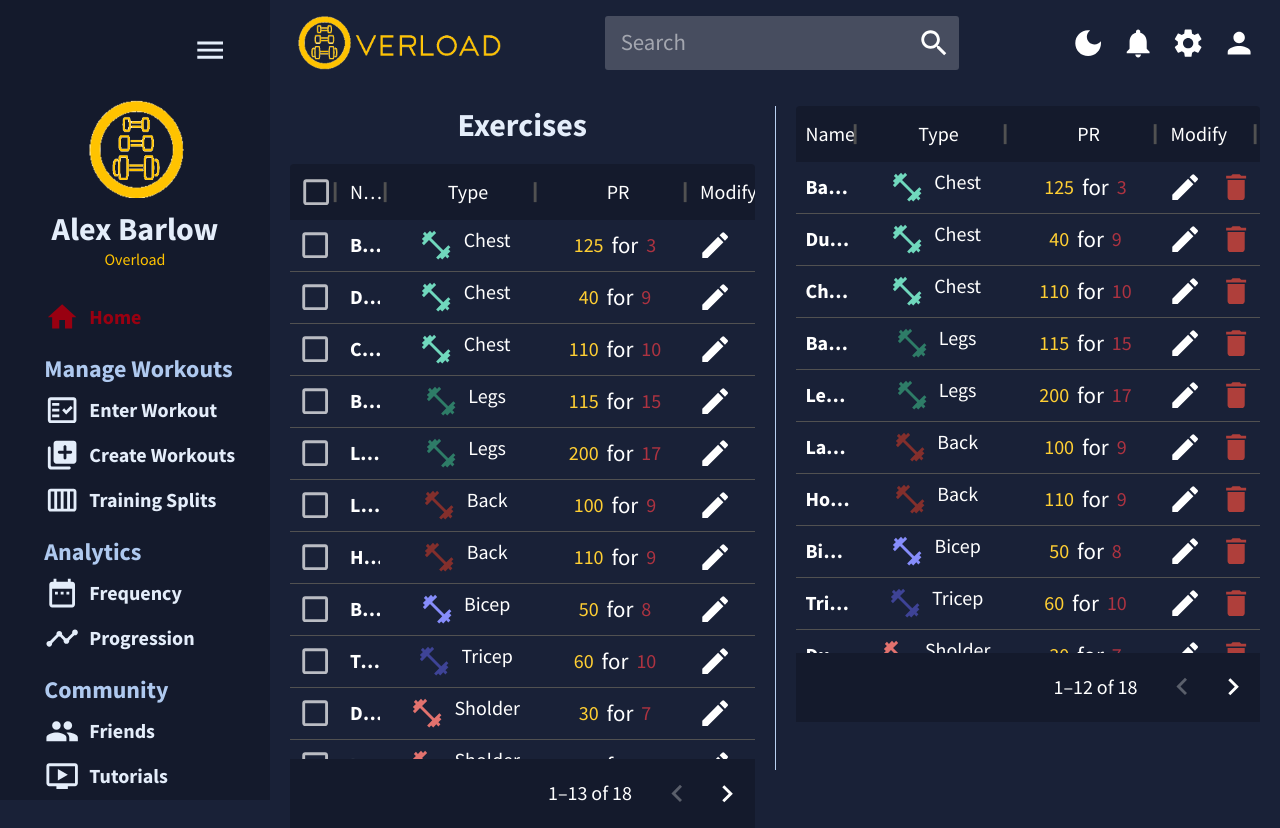
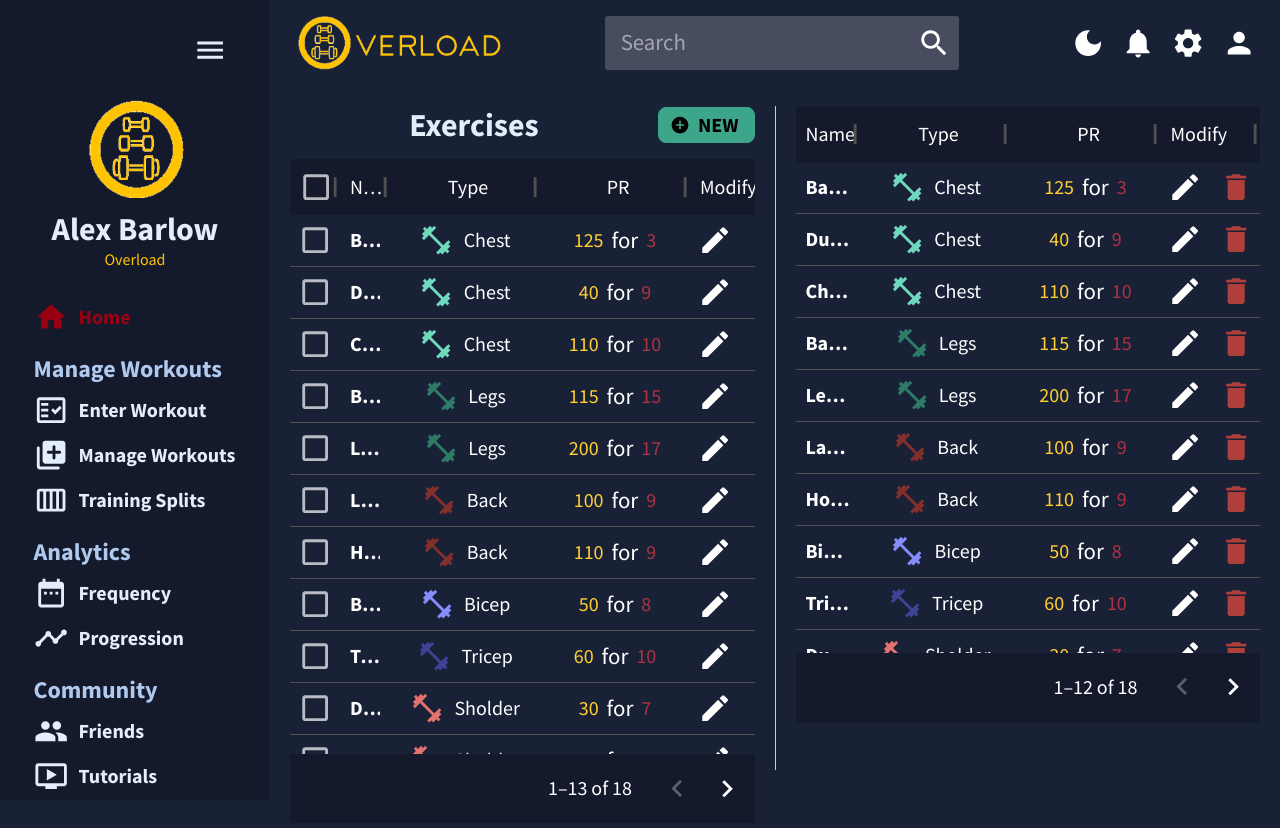
Before and after one commit to alexbarlow214/workout-frontend, a React (Create React App) app: page /workouts in a window 1280 px wide. Built offline with nearby package versions, Linux system fonts and the light colour scheme.

Commit message:
new exercise button

```diff
--- a/src/scenes/global/SideBar.jsx
+++ b/src/scenes/global/SideBar.jsx
@@ -104,7 +104,7 @@
                     </Box>
                     )}
                     {/* Menu Items */}
-                    <Box paddingLeft={isCollasped ? undefined : "9%"}>
+                    <Box paddingLeft={isCollasped ? undefined : "5%"}>
                         <Item
                             title = "Home"
                             to = "/"
@@ -125,7 +125,7 @@
                             setSelected={setSelected}
                         />
                         <Item
-                        title = "Create Workouts"
+                        title = "Manage Workouts"
                         to = "/workouts"
                         icon = {<LibraryAddRoundedIcon/>}
                         selected={selected}
--- a/src/scenes/workouts/index.jsx
+++ b/src/scenes/workouts/index.jsx
@@ -1,13 +1,23 @@
 import { DataGrid } from "@mui/x-data-grid";
 import { tokens } from "../../theme";
 import Exercises from "../../Exercises";
-import { Box, IconButton, Typography, useTheme, Divider, CheckBox } from "@mui/material";
+import {
+  Box,
+  IconButton,
+  Typography,
+  useTheme,
+  Divider,
+  CheckBox,
+  Button,
+} from "@mui/material";
 import { useState, useEffect, inputRef } from "react";
 import Header from "../../components/Header";
 import { mock } from "./mock";
 import FitnessCenterOutlinedIcon from "@mui/icons-material/FitnessCenterOutlined";
 import EditIcon from "@mui/icons-material/Edit";
 import DeleteIcon from "@mui/icons-material/Delete";
+import { borderColor } from "@mui/system";
+import AddCircleSharpIcon from '@mui/icons-material/AddCircleSharp';
 
 export default function Workouts() {
   const theme = useTheme();
@@ -28,13 +38,7 @@
       align: "center",
       renderCell: ({ row: { type } }) => {
         return (
-          <Box
-            width="60%"
-            m="0 auto"
-            p="5px"
-            display="flex"
-            justifyContent="center"
-          >
+          <>
             {type === "Chest" && (
               <FitnessCenterOutlinedIcon
                 sx={{ mr: "10px" }}
@@ -72,7 +76,7 @@
               />
             )}
             <Typography variant="h4">{type}</Typography>
-          </Box>
+          </>
         );
       },
     },
@@ -81,7 +85,7 @@
       headerName: "PR",
       headerAlign: "center",
       flex: 0,
-      width:  150,
+      width: 150,
       align: "center",
       renderCell: ({ row: { PR } }) => {
         var a = PR.split("X");
@@ -176,7 +180,45 @@
             },
           }}
         >
-          <Typography align="center" variant="h2" color={colors.grey[100]} fontWeight="bold" mb="20px">Exercises</Typography>
+          <Box
+            flex="1"
+            display="flex"
+            sx={{ flexDirection: "row" }}
+            alignItems="center"
+            mb="15px"
+          >
+            <Typography
+              justifyContent="center"
+              flex="1"
+              align="center"
+              variant="h2"
+              color={colors.grey[100]}
+              fontWeight="bold"
+            >
+              Exercises
+            </Typography>
+            <Button
+              flex="1"
+              align="right"
+              sx={{
+                color: "black",
+                backgroundColor: colors.greenAccent[600],
+                borderRadius: 2,
+                borderColor: colors.greenAccent[600],
+                typography: "h4",
+                fontWeight: "bold",
+                '&:hover': {
+                  color: colors.greenAccent[600],
+                  backgroundColor: "white",
+                  borderColor:  colors.greenAccent[600]
+                },
+              }}
+              startIcon={<AddCircleSharpIcon />}
+              variant="outlined"
+            >
+              New
+            </Button>
+          </Box>
           <DataGrid
             rows={mock}
             columns={columns}
```
